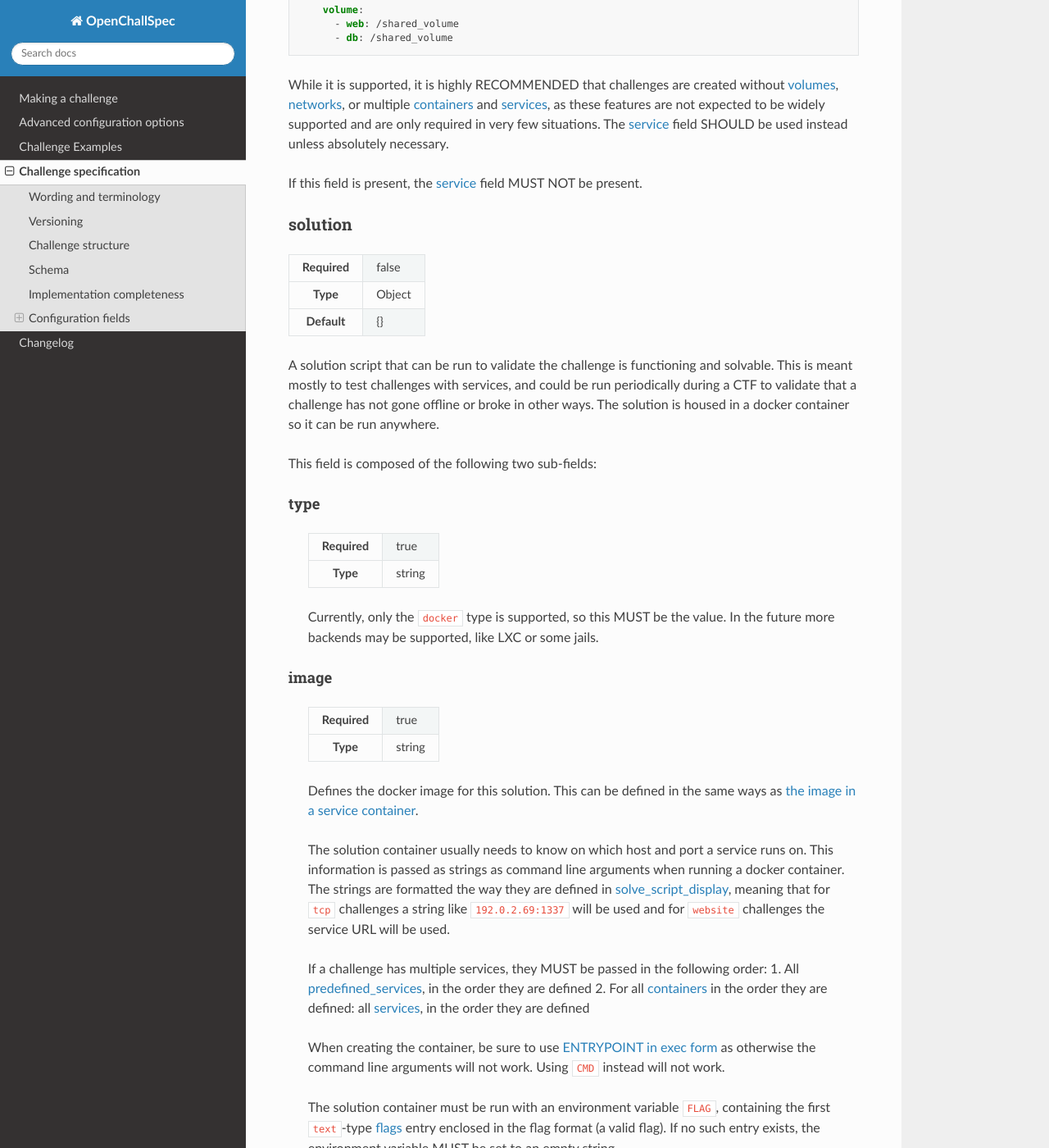
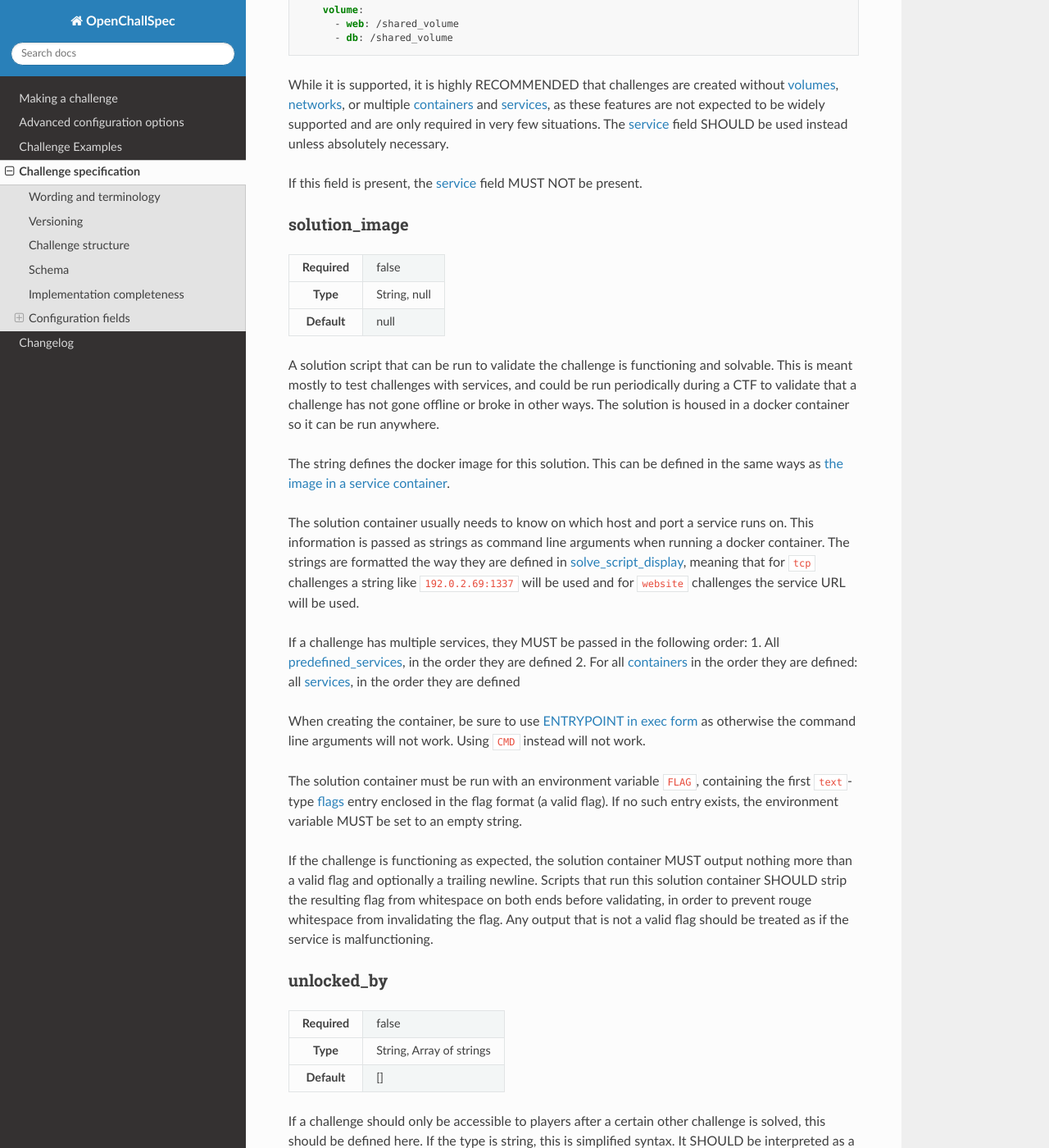
Before and after one commit to CTF-Organizers/OpenChallSpec, a Sphinx documentation site: the page built from docs/challenge_specification.rst, in a window 1280 px wide and 1400 px high, scrolled down 12682 px. Shown: the whole window at 82% size. Built offline with Sphinx 7.4.7 and the Read the Docs theme 2.0.0, drawn with Linux system fonts in a browser that asks for light colours; some of the changed text lies outside the part shown.

Commit message:
fixed inconsistent solution definition

```diff
--- a/docs/challenge_specification.rst
+++ b/docs/challenge_specification.rst
@@ -629,49 +629,25 @@ solution
     * - Required
       - false
     * - Type
-      - Object
+      - String, null
     * - Default
-      - {}
+      - null
 
 A solution script that can be run to validate the challenge is functioning and solvable. This is meant mostly to test challenges with services, and could be run periodically during a CTF to validate that a challenge has not gone offline or broke in other ways. The solution is housed in a docker container so it can be run anywhere.
 
-This field is composed of the following two sub-fields:
+The string defines the docker image for this solution. This can be defined in the same ways as :ref:`the image in a service container<deploy-image>`.
 
-type
-----
-  .. list-table::
-      :stub-columns: 1
+The solution container usually needs to know on which host and port a service runs on. This information is passed as strings as command line arguments when running a docker container. The strings are formatted the way they are defined in solve_script_display_, meaning that for ``tcp`` challenges a string like ``192.0.2.69:1337`` will be used and for ``website`` challenges the service URL will be used.
 
-      * - Required
-        - true
-      * - Type
-        - string
+If a challenge has multiple services, they MUST be passed in the following order:
+1. All predefined_services_, in the order they are defined
+2. For all containers_ in the order they are defined: all services_, in the order they are defined
 
-  Currently, only the ``docker`` type is supported, so this MUST be the value. In the future more backends may be supported, like LXC or some jails.
+When creating the container, be sure to use `ENTRYPOINT in exec form <https://docs.docker.com/engine/reference/builder/#entrypoint>`_ as otherwise the command line arguments will not work. Using ``CMD`` instead will not work.
 
-image
------
-  .. list-table::
-      :stub-columns: 1
+The solution container must be run with an environment variable ``FLAG``, containing the first ``text``-type flags_ entry enclosed in the flag format (a valid flag). If no such entry exists, the environment variable MUST be set to an empty string.
 
-      * - Required
-        - true
-      * - Type
-        - string
-
-  Defines the docker image for this solution. This can be defined in the same ways as :ref:`the image in a service container<deploy-image>`.
-
-  The solution container usually needs to know on which host and port a service runs on. This information is passed as strings as command line arguments when running a docker container. The strings are formatted the way they are defined in solve_script_display_, meaning that for ``tcp`` challenges a string like ``192.0.2.69:1337`` will be used and for ``website`` challenges the service URL will be used.
-
-  If a challenge has multiple services, they MUST be passed in the following order:
-  1. All predefined_services_, in the order they are defined
-  2. For all containers_ in the order they are defined: all services_, in the order they are defined
-
-  When creating the container, be sure to use `ENTRYPOINT in exec form <https://docs.docker.com/engine/reference/builder/#entrypoint>`_ as otherwise the command line arguments will not work. Using ``CMD`` instead will not work.
-
-  The solution container must be run with an environment variable ``FLAG``, containing the first ``text``-type flags_ entry enclosed in the flag format (a valid flag). If no such entry exists, the environment variable MUST be set to an empty string.
-
-  If the challenge is functioning as expected, the solution container MUST output nothing more than a valid flag and optionally a trailing newline. Scripts that run this solution container SHOULD strip the resulting flag from whitespace on both ends before validating, in order to prevent rouge whitespace from invalidating the flag. Any output that is not a valid flag should be treated as if the service is malfunctioning.
+If the challenge is functioning as expected, the solution container MUST output nothing more than a valid flag and optionally a trailing newline. Scripts that run this solution container SHOULD strip the resulting flag from whitespace on both ends before validating, in order to prevent rouge whitespace from invalidating the flag. Any output that is not a valid flag should be treated as if the service is malfunctioning.
 
 unlocked_by
 ===========
```
Also changed, not shown: other parts of docs/challenge_specification.rst (+3 -3 lines), challenge.schema.json (+3 -24 lines).
